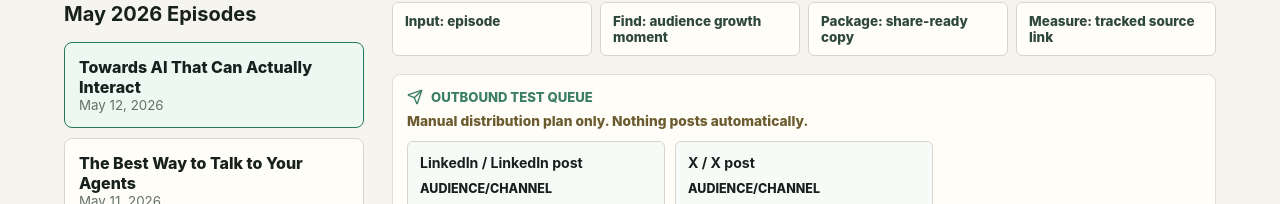
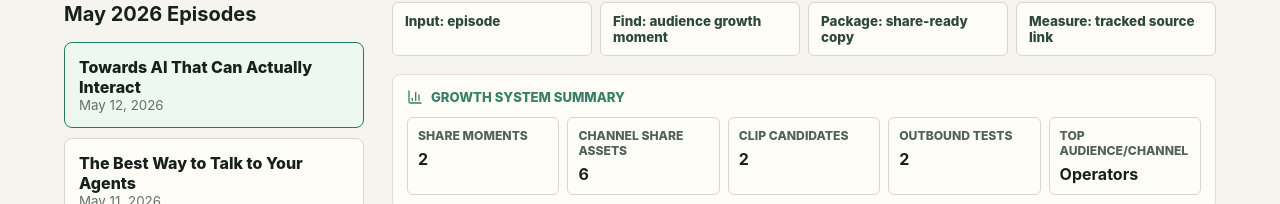
Before and after one commit to tedfarino/aidb-shareability-lab, a React (Vite) app: page / in a window 1280 px wide. Shown: the part 596-800 px from the top of the page. Built offline with nearby package versions, Linux system fonts and the light colour scheme.

Commit message:
Add growth system summary

```diff
--- a/src/main.tsx
+++ b/src/main.tsx
@@ -33,7 +33,8 @@ function App() {
     (moment) =>
       selectedAudienceChannel === "All" || moment.audienceChannel === selectedAudienceChannel,
   );
-  const outboundTests = selected.moments.slice(0, 3).map((moment) => {
+  const rankedMoments = moments.length > 0 ? moments : selected.moments;
+  const outboundTests = rankedMoments.slice(0, 3).map((moment) => {
     const platform =
       moment.clipCandidate.bestChannel === "Email/newsletter"
         ? "Email"
@@ -53,7 +54,22 @@ function App() {
       metric: moment.clipCandidate.firstTestMetric,
     };
   });
-  const rankedMoments = moments.length > 0 ? moments : selected.moments;
+  const audienceCounts = rankedMoments.reduce(
+    (counts, moment) => ({
+      ...counts,
+      [moment.audienceChannel]: (counts[moment.audienceChannel] ?? 0) + 1,
+    }),
+    {} as Record<AudienceChannel, number>,
+  );
+  const topAudienceChannel =
+    Object.entries(audienceCounts).sort(([, a], [, b]) => b - a)[0]?.[0] ?? "None";
+  const systemSummary = [
+    ["Share moments", rankedMoments.length],
+    ["Channel share assets", rankedMoments.length * 3],
+    ["Clip candidates", rankedMoments.length],
+    ["Outbound tests", outboundTests.length],
+    ["Top audience/channel", topAudienceChannel],
+  ];
   const topMoment = useMemo(
     () =>
       rankedMoments
@@ -118,6 +134,21 @@ function App() {
             <span>Package: share-ready copy</span>
             <span>Measure: tracked source link</span>
           </div>
+
+          <section className="system-summary" aria-label="Growth system summary">
+            <div className="panel-header">
+              <BarChart3 size={16} aria-hidden="true" />
+              Growth system summary
+            </div>
+            <div className="summary-grid">
+              {systemSummary.map(([label, value]) => (
+                <div className="summary-item" key={label}>
+                  <span>{label}</span>
+                  <strong>{value}</strong>
+                </div>
+              ))}
+            </div>
+          </section>
 
           <section className="outbound-queue" aria-label="Outbound test queue">
             <div className="panel-header">
@@ -186,7 +217,7 @@ function App() {
           </div>
 
           <div className="moment-grid">
-            {moments.map((moment) => {
+            {rankedMoments.map((moment) => {
               const Icon = packageIcons[moment.packageType];
               return (
                 <article className="moment-card" key={moment.title}>
--- a/src/styles.css
+++ b/src/styles.css
@@ -83,6 +83,7 @@ h1 {
 
 .hero-panel,
 .reason-box,
+.system-summary,
 .outbound-queue,
 .moment-card,
 .package-copy,
@@ -223,6 +224,40 @@ h1 {
   border-color: #237a5d;
   color: #165d45;
   background: #e5f5ed;
+}
+
+.system-summary {
+  margin-bottom: 12px;
+  padding: 14px;
+  box-shadow: none;
+}
+
+.summary-grid {
+  display: grid;
+  grid-template-columns: repeat(5, minmax(0, 1fr));
+  gap: 8px;
+}
+
+.summary-item {
+  min-height: 64px;
+  padding: 10px;
+  border: 1px solid #d8d5ca;
+  border-radius: 6px;
+  background: #fffdf8;
+}
+
+.summary-item span {
+  display: block;
+  margin-bottom: 6px;
+  color: #52615a;
+  font-size: 0.76rem;
+  font-weight: 800;
+  text-transform: uppercase;
+}
+
+.summary-item strong {
+  color: #17201c;
+  font-size: 1rem;
 }
 
 .outbound-queue {
@@ -465,6 +500,7 @@ meter {
   .workspace,
   .moment-grid,
   .method-strip,
+  .summary-grid,
   .outbound-grid {
     grid-template-columns: 1fr;
   }
```
